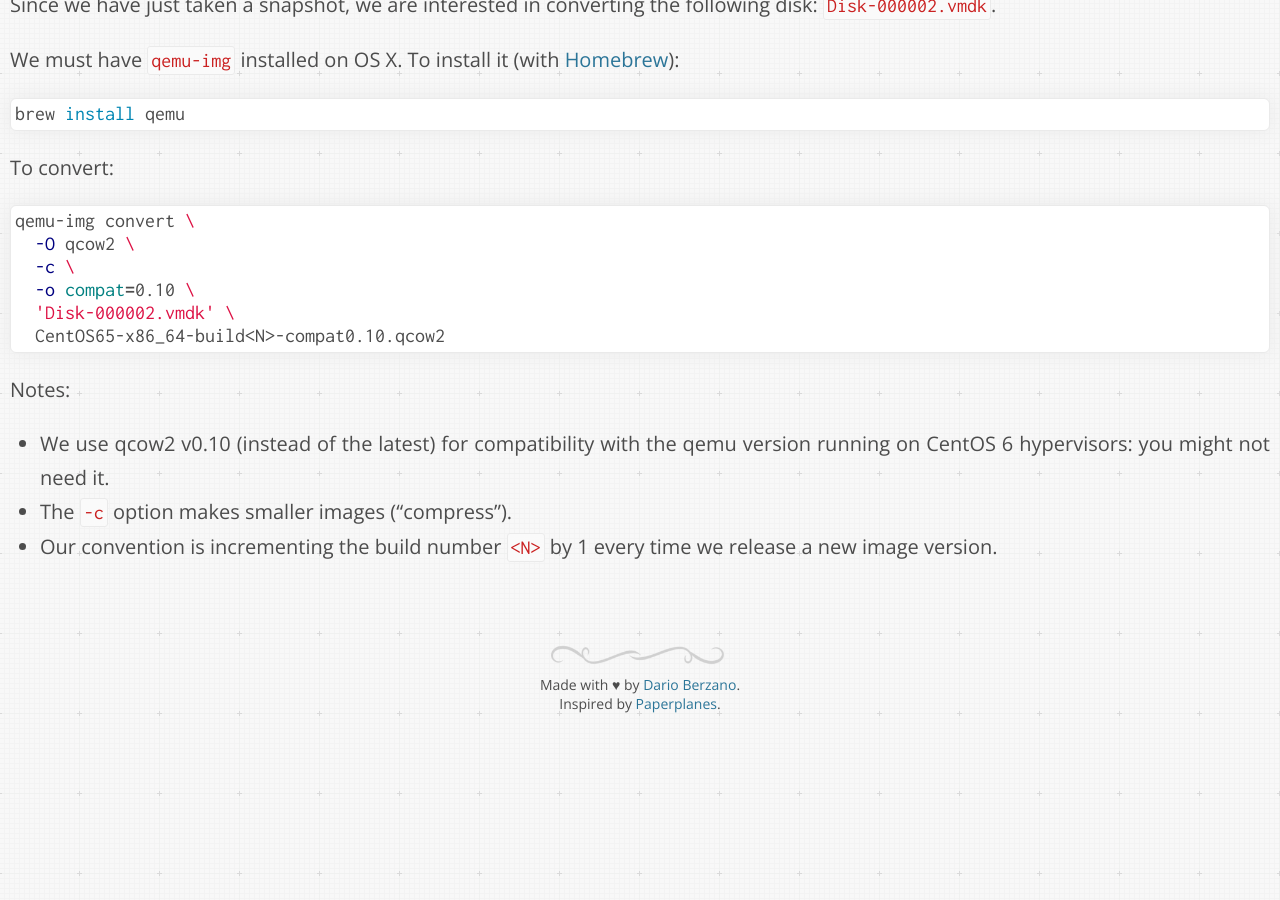
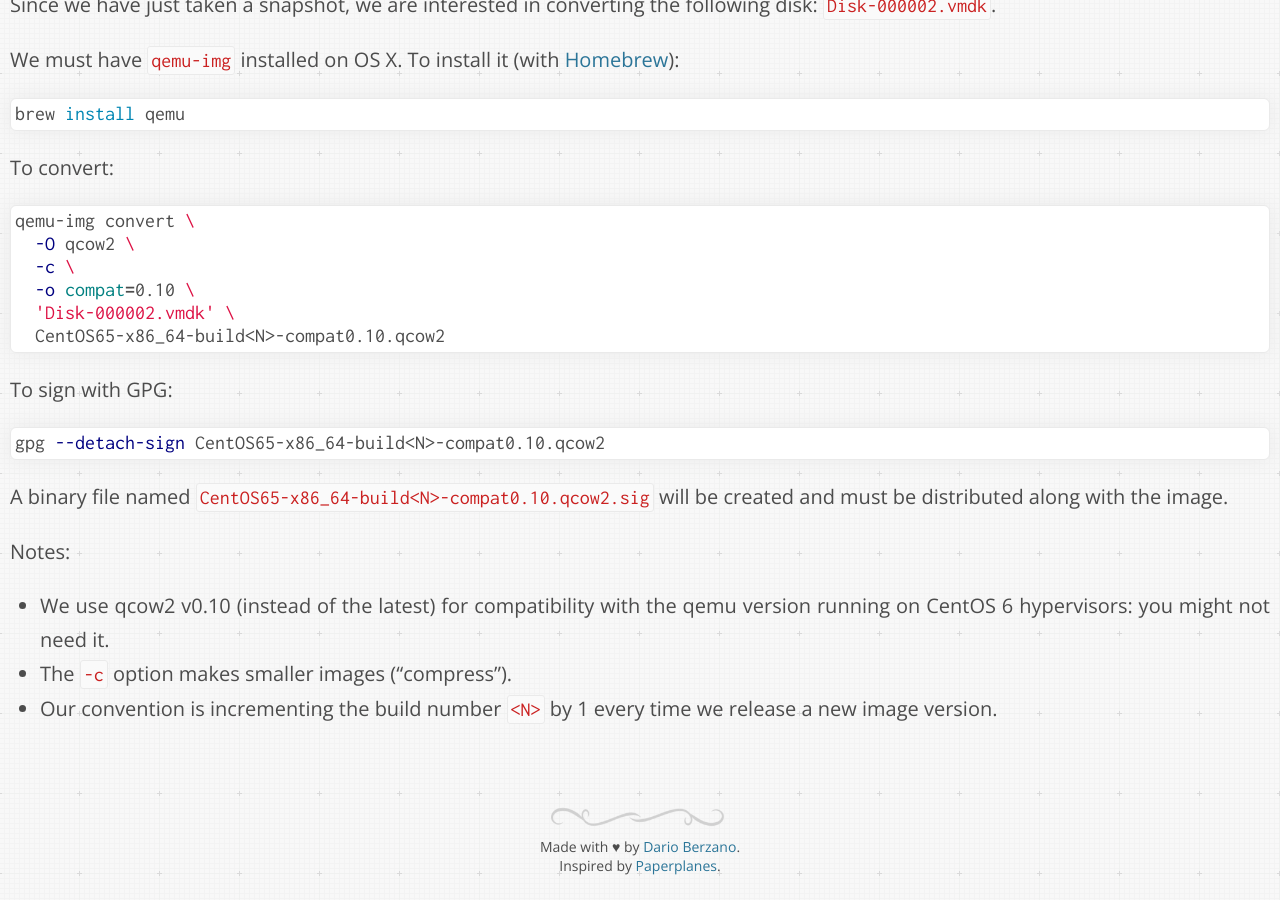
Before and after one commit to dberzano/dberzano.github.io, a Jekyll site: the page built from cloud/centos/index.md, in a window 1280 px wide and 900 px high, scrolled down 12567 px. Built offline with Jekyll 4.4.1, drawn with Linux system fonts in a browser that asks for light colours; Markdown is read by kramdown in place of the engine named in the settings; before the commit the page ends 13305 px from its top, so only the background shows below that.

Commit message:
Cloud: GPG sign the image

````diff
--- a/cloud/centos/index.md
+++ b/cloud/centos/index.md
@@ -529,6 +529,15 @@ qemu-img convert \
   CentOS65-x86_64-build<N>-compat0.10.qcow2
 ```
 
+To sign with GPG:
+
+```bash
+gpg --detach-sign CentOS65-x86_64-build<N>-compat0.10.qcow2
+```
+
+A binary file named `CentOS65-x86_64-build<N>-compat0.10.qcow2.sig`
+will be created and must be distributed along with the image.
+
 Notes:
 
 * We use **qcow2 v0.10** (instead of the latest) for **compatibility**
````
